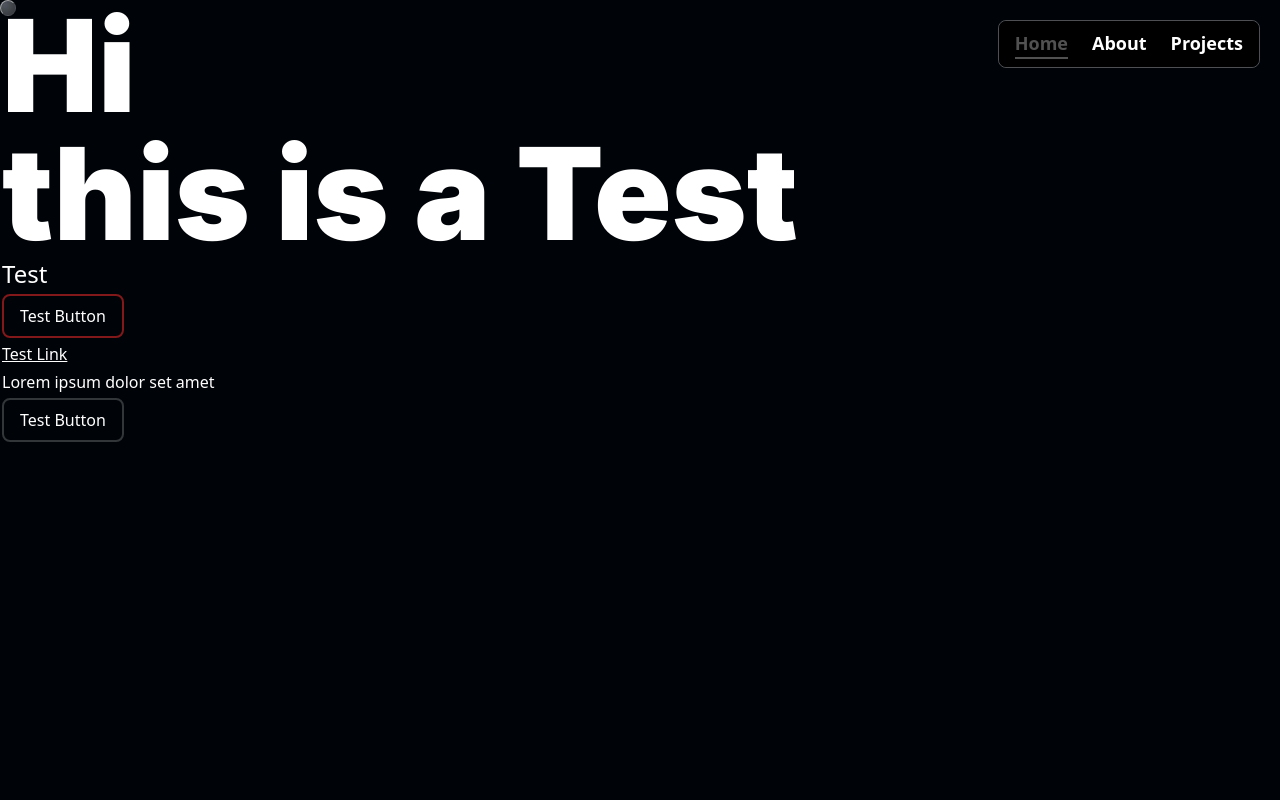
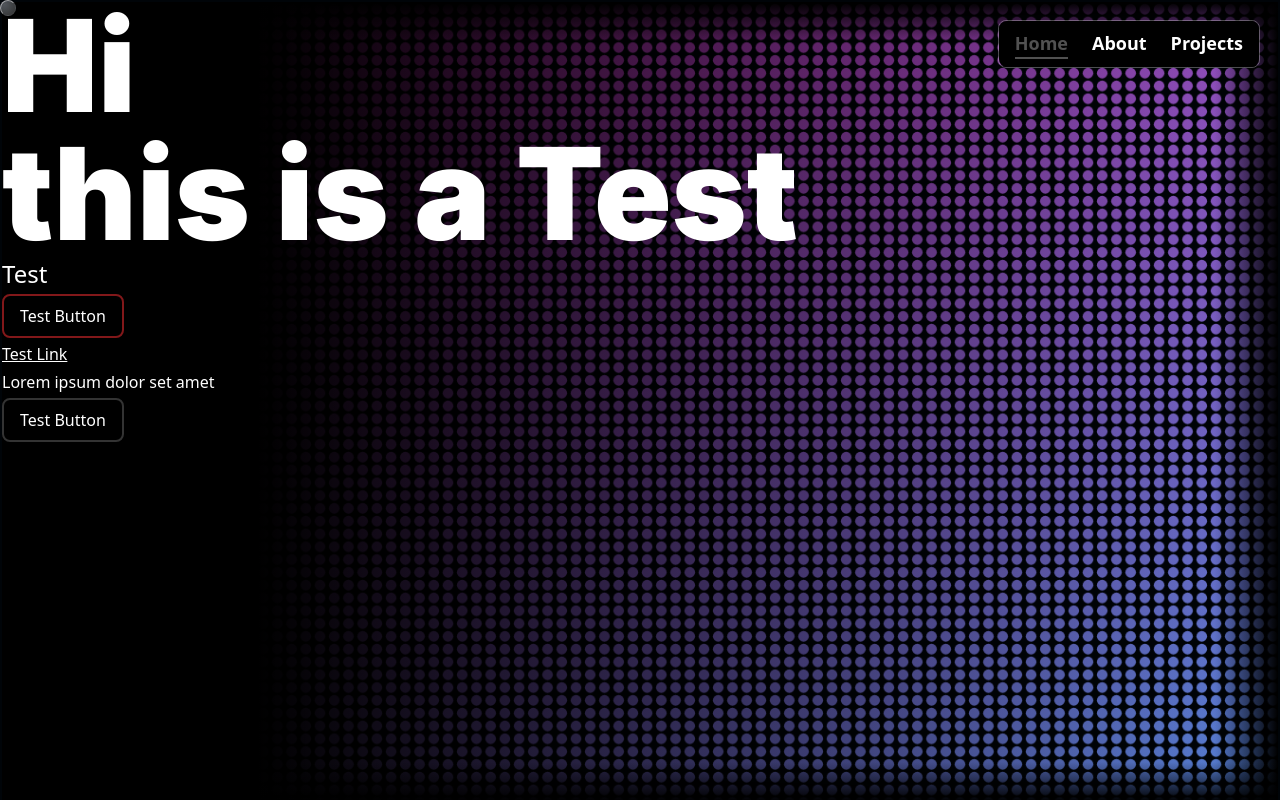
Before and after one commit to Crow475/personal-page, a Next.js app: page / in a window 1280 px wide. Built offline with nearby package versions, Linux system fonts and the light colour scheme.

Commit message:
feat: Add background animation to home page

```diff
--- a/app/(cursorLayout)/(navbarLayout)/page.tsx
+++ b/app/(cursorLayout)/(navbarLayout)/page.tsx
@@ -6,9 +6,12 @@ import TestButton from "@/components/atoms/testButton";
 import LinkAtom from "@/components/atoms/link";
 import ButtonAtom from "@/components/atoms/button";
 
+import HomePageBackground from "@/components/elements/homePageBackground";
+
 export default function Home() {
     return (
-        <div className="h-[200vh]">
+        <div className="relative h-[200vh] w-full">
+            <HomePageBackground />
             <h1 className={`${inter.className} text-9xl font-black text-white`}>
                 Hi
                 <br />
--- /dev/null
+++ b/components/elements/homePageBackground.tsx
@@ -0,0 +1,109 @@
+"use client";
+
+import { animated, useSpring } from "@react-spring/web";
+import { useEffect, useState } from "react";
+
+export default function HomePageBackground() {
+    const [isMounted, setIsMounted] = useState(false);
+    const [prefersReducedMotion, setPrefersReducedMotion] = useState(true);
+
+    // Set isMounted to true after the component mounts to avoid hydration mismatch
+    useEffect(() => {
+        function handleMount() {
+            setIsMounted(true);
+        }
+
+        handleMount();
+    }, []);
+
+    useEffect(() => {
+        const mediaQueryList = window.matchMedia(
+            "(prefers-reduced-motion: no-preference)",
+        );
+
+        function handleChange(value: boolean) {
+            setPrefersReducedMotion(value);
+        }
+
+        handleChange(!mediaQueryList.matches); // Set initial value
+
+        const listener = (event: MediaQueryListEvent) => {
+            handleChange(!event.matches);
+        };
+
+        mediaQueryList.addEventListener("change", listener);
+
+        // Cleanup
+        return () => {
+            mediaQueryList.removeEventListener("change", listener);
+        };
+    }, []);
+
+    const styles = useSpring({
+        loop: true,
+        from: { color1: "#8A2BE2", color2: "#FF1493" }, // Purple to Pink
+        to: [
+            { color1: "#FF1493", color2: "#00BFFF" }, // Pink to Deep Sky Blue
+            { color1: "#00BFFF", color2: "#00FA9A" }, // Blue to Medium Spring Green
+            { color1: "#00FA9A", color2: "#FFD700" }, // Green to Gold
+            { color1: "#8A2BE2", color2: "#FF1493" }, // Back to Purple and Pink
+        ],
+        config: { duration: 8000 }, // 8 seconds per color transition
+    });
+
+    return (
+        <div className="absolute top-0 left-0 -z-10 h-svh w-full">
+            <div className="absolute z-10 flex h-full w-full bg-linear-to-r from-black from-20% to-transparent" />
+            <div className="absolute z-10 flex h-full w-full bg-linear-to-l from-black to-transparent to-5%" />
+            <div className="absolute z-10 flex h-full w-full bg-linear-to-b from-black to-transparent to-5%" />
+            <div className="absolute z-10 flex h-full w-full bg-linear-to-t from-black to-transparent to-5%" />
+            <svg
+                viewBox="0 0 1600 900"
+                preserveAspectRatio="xMidYMid slice"
+                className="-z-10 h-full w-full"
+            >
+                <defs>
+                    <linearGradient
+                        id="HoleGradient"
+                        x1="0%"
+                        y1="0%"
+                        x2="100%"
+                        y2="100%"
+                    >
+                        <animated.stop
+                            offset="0%"
+                            stopColor={
+                                isMounted && !prefersReducedMotion
+                                    ? styles.color1
+                                    : "#8A2BE2"
+                            }
+                        />
+                        <animated.stop
+                            offset="100%"
+                            stopColor={
+                                isMounted && !prefersReducedMotion
+                                    ? styles.color2
+                                    : "#FF1493"
+                            }
+                        />
+                    </linearGradient>
+
+                    <pattern id="Pattern" x="0" y="0" width=".01" height=".016">
+                        <circle cx="8" cy="8" r="6" fill="white" />
+                    </pattern>
+
+                    <mask id="CircleMask">
+                        <rect width="100%" height="100%" fill="url(#Pattern)" />
+                    </mask>
+                </defs>
+
+                <rect
+                    width="100%"
+                    height="100%"
+                    fill="url(#HoleGradient)"
+                    mask="url(#CircleMask)"
+                />
+            </svg>
+        </div>
+    );
+}
```
